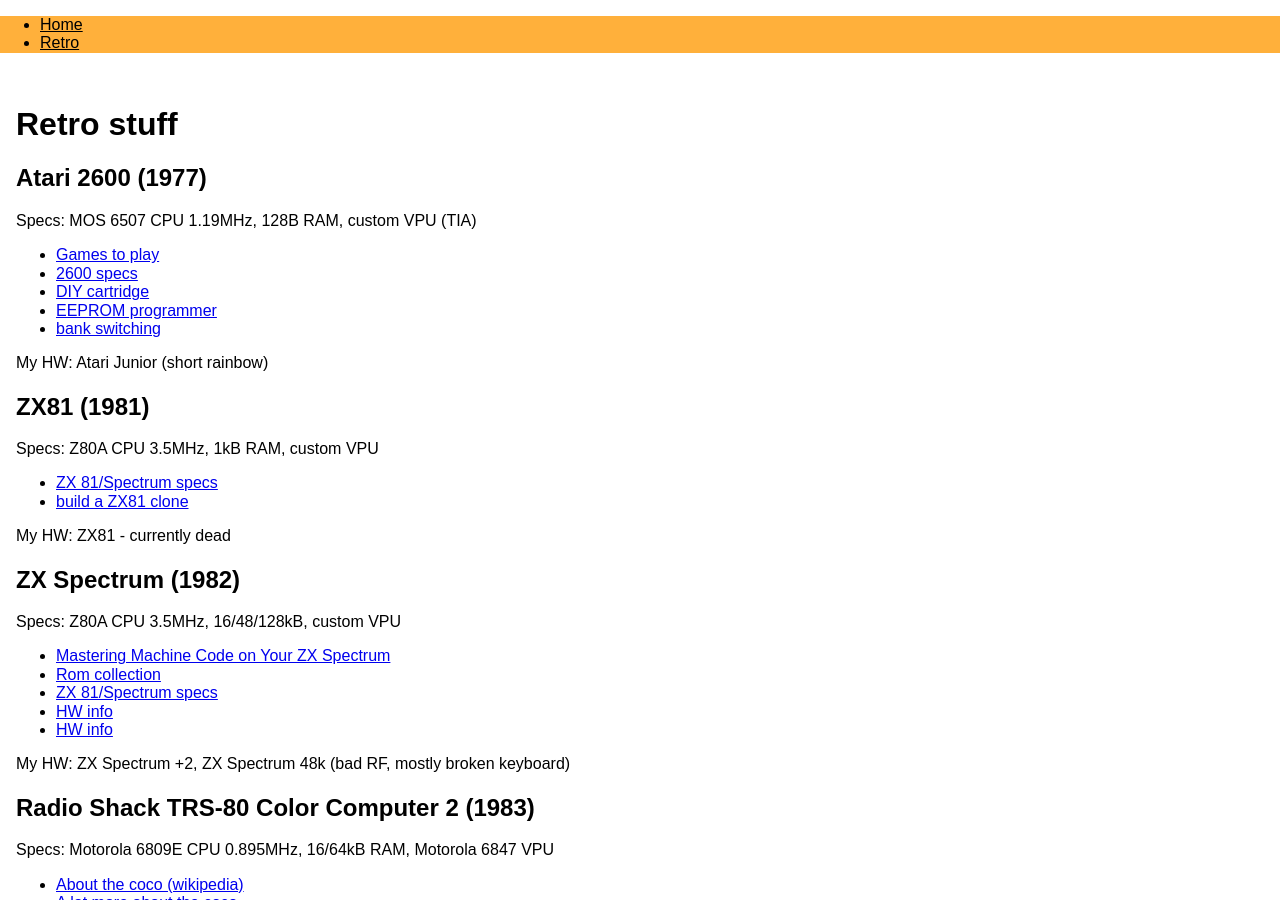
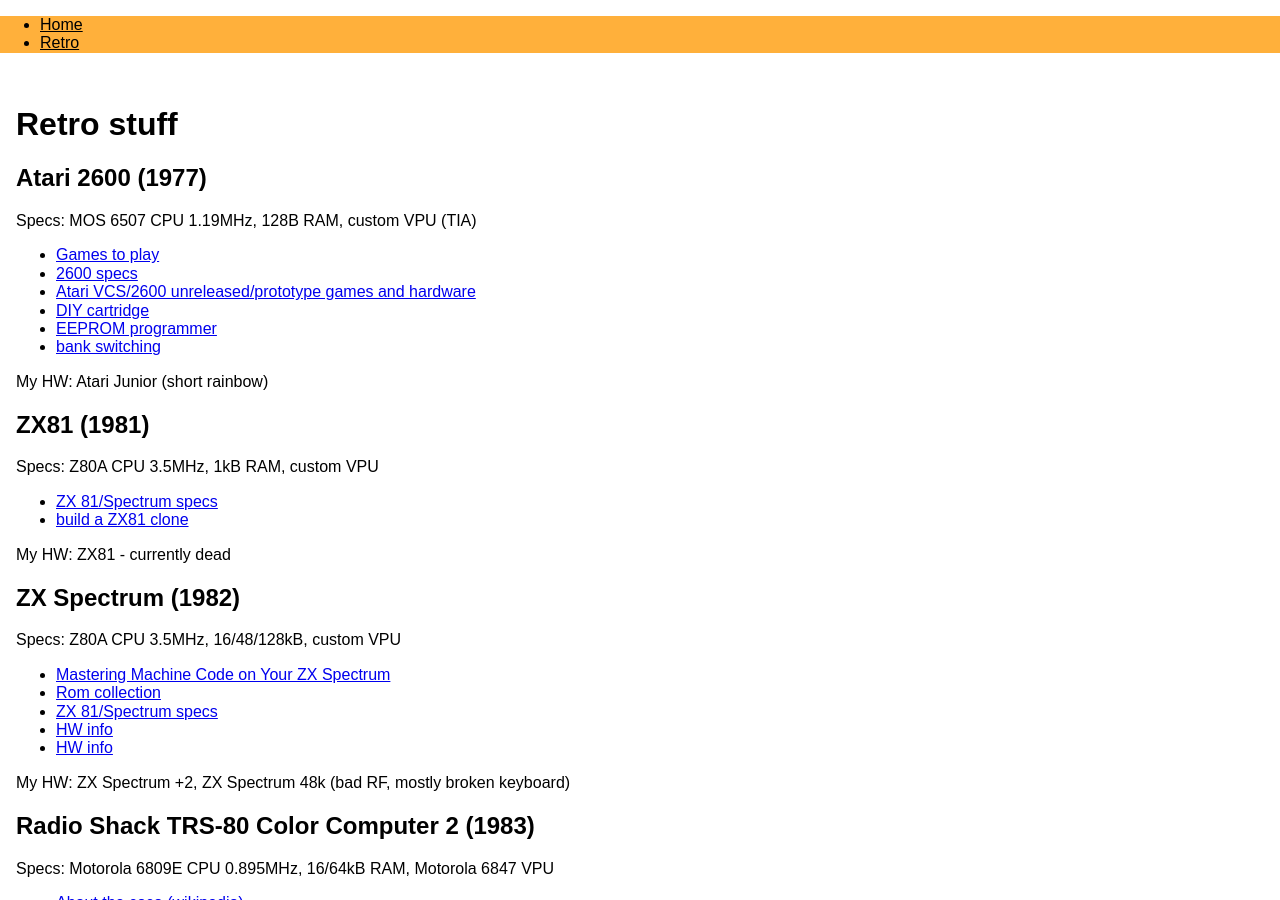
Before and after one commit to teki/teki.github.io, a Jekyll site: the page built from retro.md, in a window 1280 px wide and 900 px high. Built offline with Jekyll 4.4.1, drawn with Linux system fonts in a browser that asks for light colours; nearby versions of some CDN libraries; some web fonts are replaced.

Commit message:
Update retro.md

```diff
--- a/retro.md
+++ b/retro.md
@@ -13,6 +13,7 @@ Specs: MOS 6507 CPU 1.19MHz, 128B RAM, custom VPU (TIA)
 
 * [Games to play](http://videogamecritic.com/2600.htm)
 * [2600 specs](http://problemkaputt.de/2k6specs.htm)
+* [Atari VCS/2600 unreleased/prototype games and hardware](http://www.2600connection.com/faq/vcs_nr/vcs_nr.html)
 * [DIY cartridge](http://www.thehopelesshobbyist.com/games/atari-2600-32-in-1-game-cartridge)
 * [EEPROM programmer](http://forum.arduino.cc/index.php?topic=163682.0)
 * [bank switching](http://www.classic-games.com/atari2600/bankswitch.html)
```
